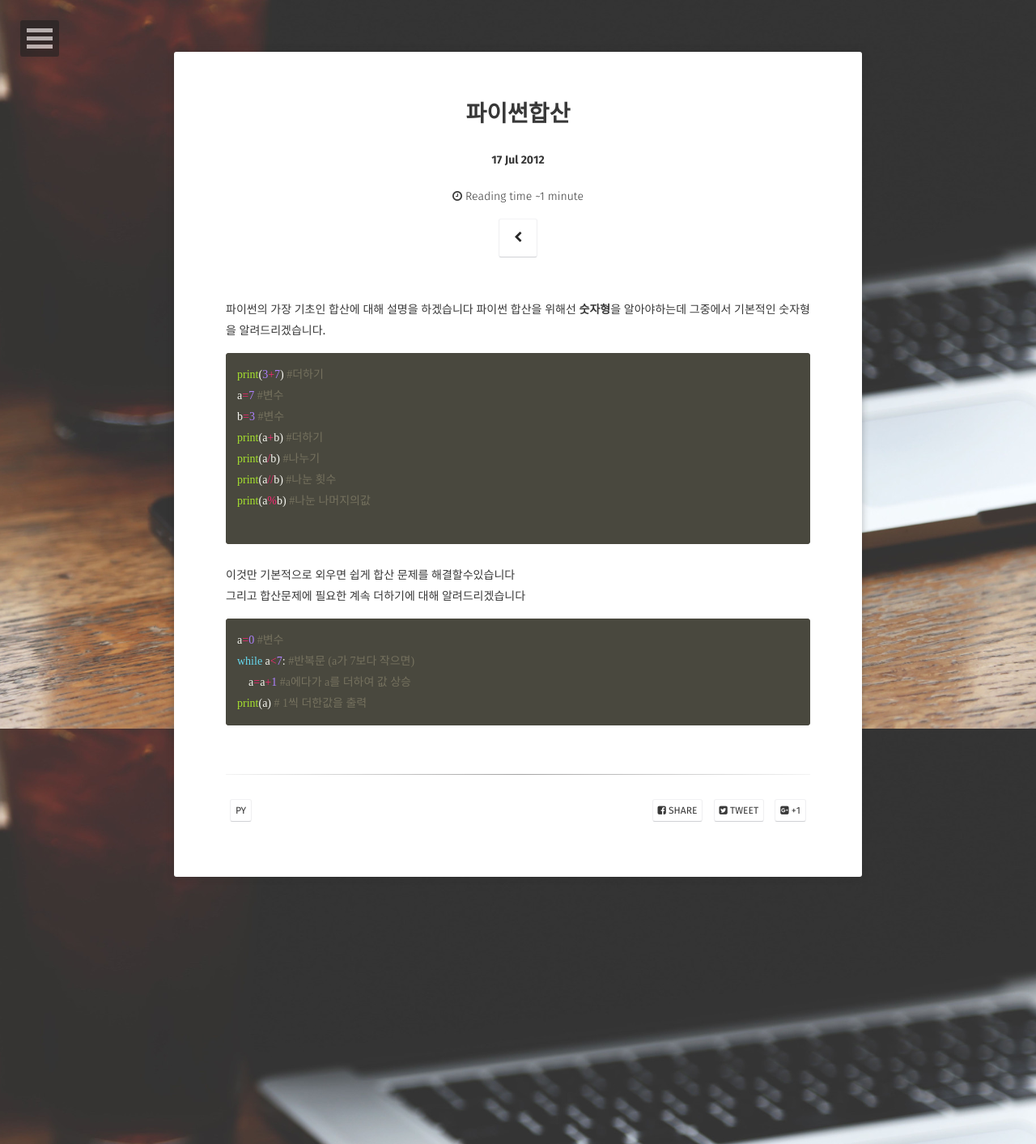
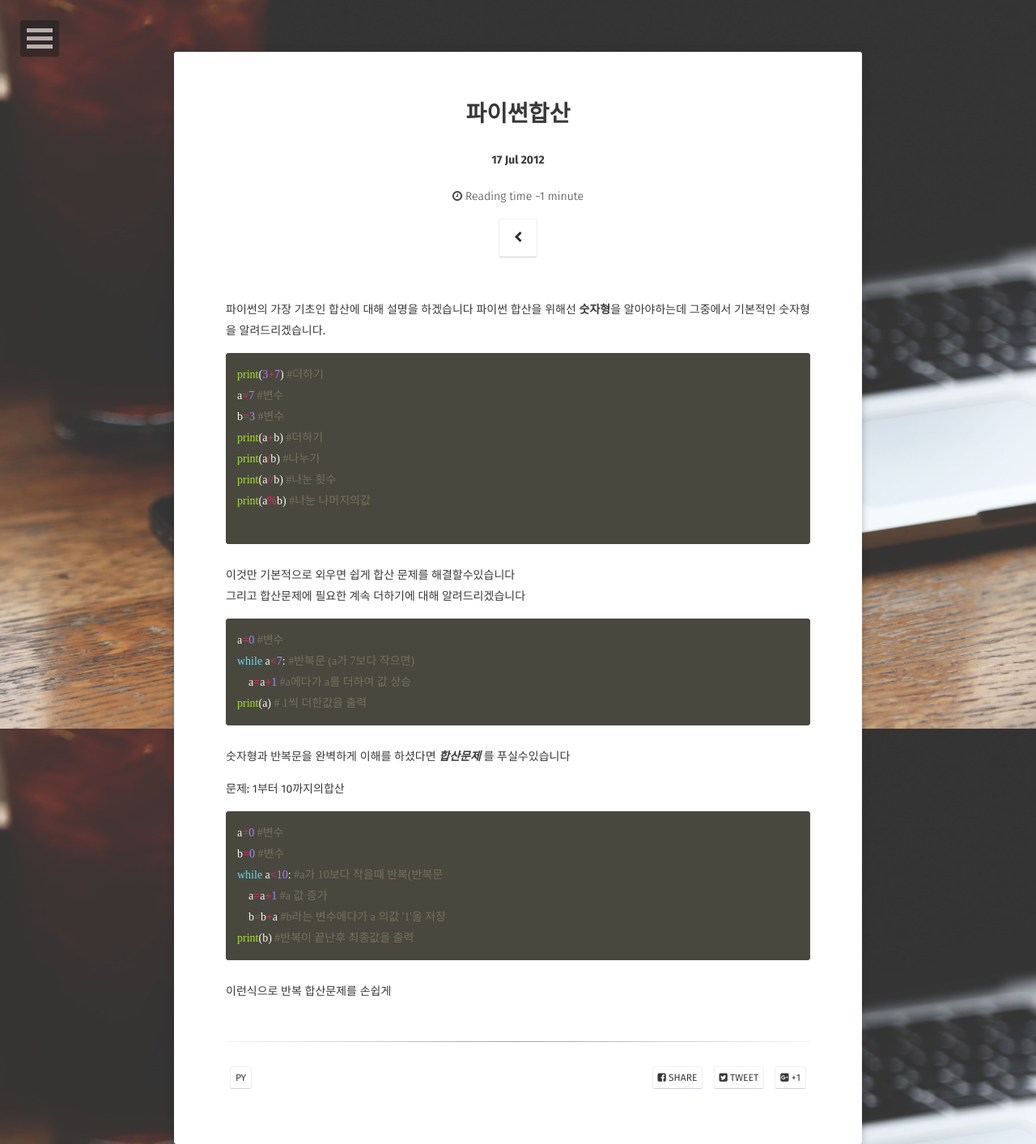
Before and after one commit to funct1onx/funct1onx.github.com, a Jekyll site: the page built from _posts/2012-05-22-readability-post.md, in a window 1280 px wide. Shown: the whole page at 81% size. Built offline with Jekyll 4.4.1, drawn with Linux system fonts in a browser that asks for light colours; some web fonts are replaced.

Commit message:
Update 2012-05-22-readability-post.md

````diff
--- a/_posts/2012-05-22-readability-post.md
+++ b/_posts/2012-05-22-readability-post.md
@@ -30,3 +30,19 @@ while a<7: #반복문 (a가 7보다 작으면)
     a=a+1 #a에다가 a를 더하여 값 상승
 print(a) # 1씩 더한값을 출력
 ```
+
+숫자형과 반복문을 완벽하게 이해를 하셨다면
+***합산문제*** 를 푸실수있습니다
+
+문제: 1부터 10까지의합산
+
+```py
+a=0 #변수
+b=0 #변수
+while a<10: #a가 10보다 작을때 반복(반복문
+    a=a+1 #a 값 증가
+    b=b+a #b라는 변수에다가 a 의값 '1'을 저장
+print(b) #반복이 끝난후 최종값을 출력
+```
+
+이런식으로 반복 합산문제를 손쉽게
````
